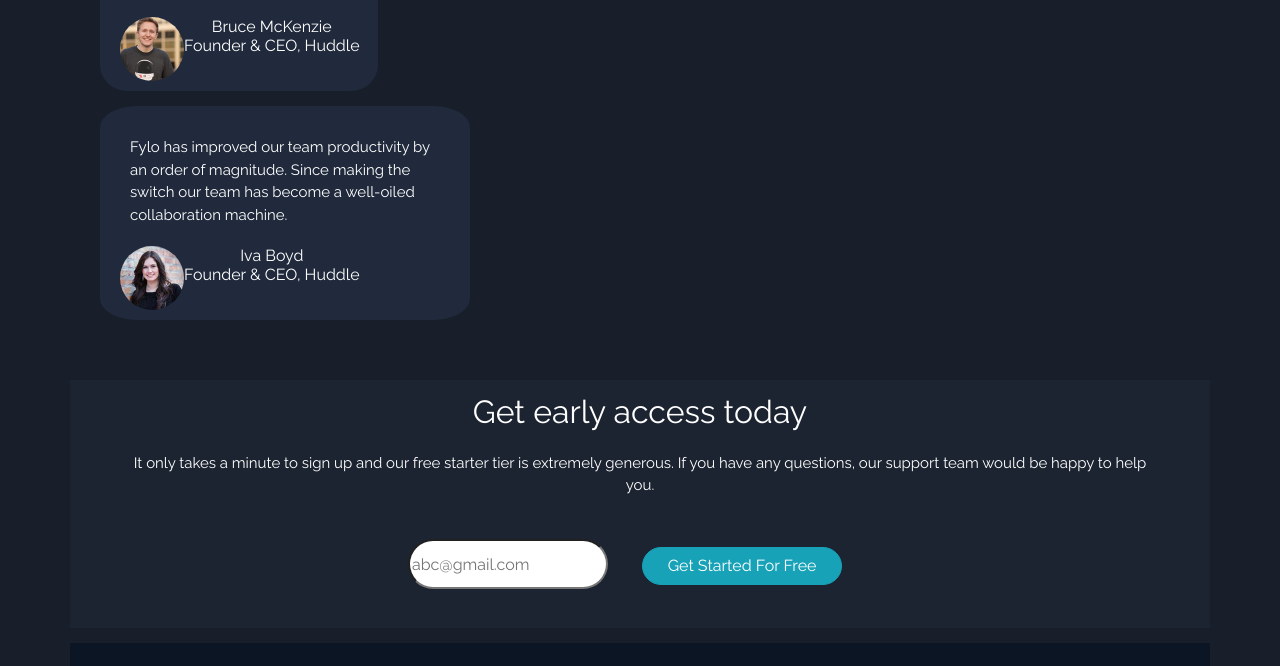
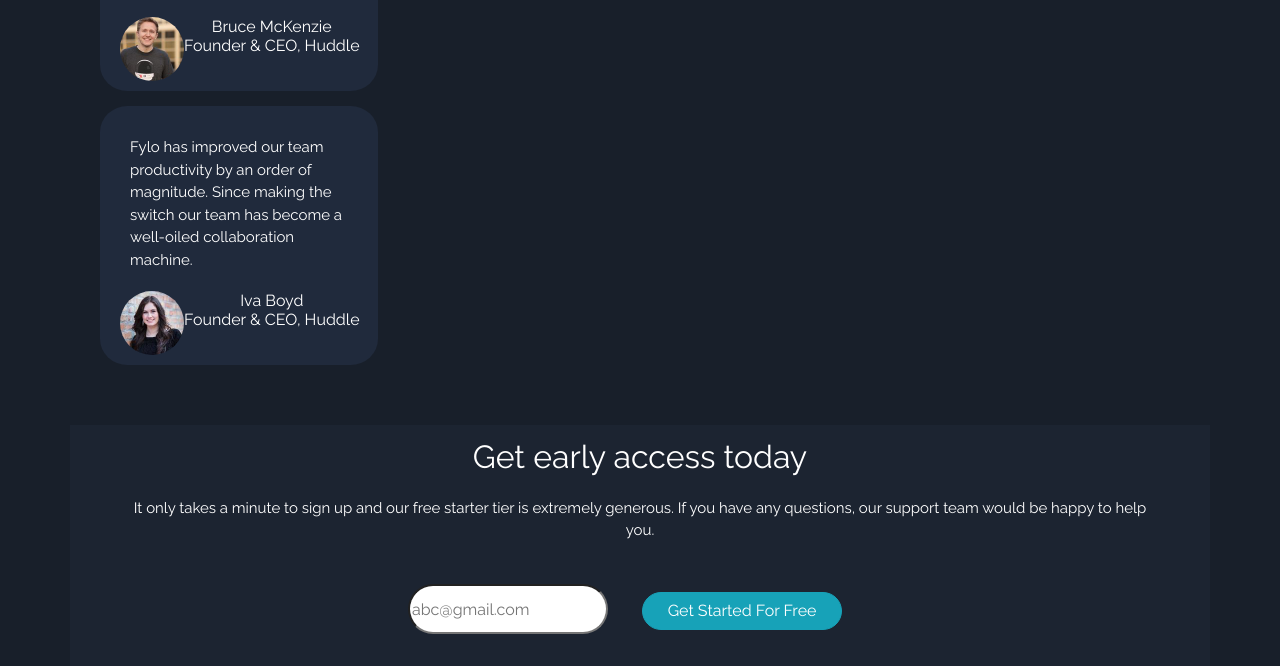
Before and after one commit to Preethi-Gorantla/Fylo-Dark-theme-landing-page, a plain HTML site: page index.html in a window 1280 px wide. Shown: the part 2074-2740 px from the top of the page. Drawn offline with nearby package versions, Linux system fonts and the light colour scheme; files whose address does not match are found by name.

Commit message:
Update index.html

```diff
--- a/index.html
+++ b/index.html
@@ -115,7 +115,7 @@
                     </div>
                 </div>
             </div>
-            <div class="col-12 col-md-4 item-3">
+            <div class="col-12 col-md-3 item-3">
                 <p> Fylo has improved our team productivity by an order of magnitude. Since making the switch our team has
   become a well-oiled collaboration machine.</p>
                 <div class="d-flex felx-row">
```
